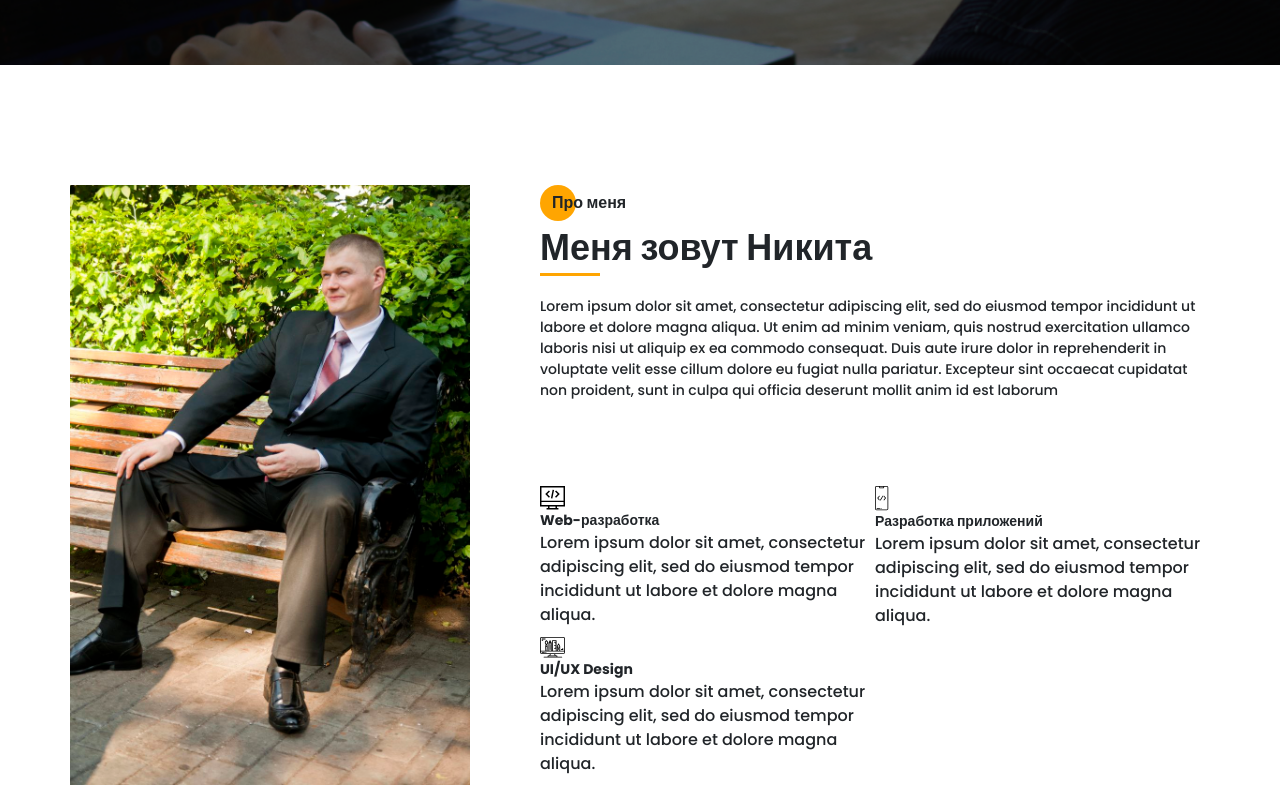
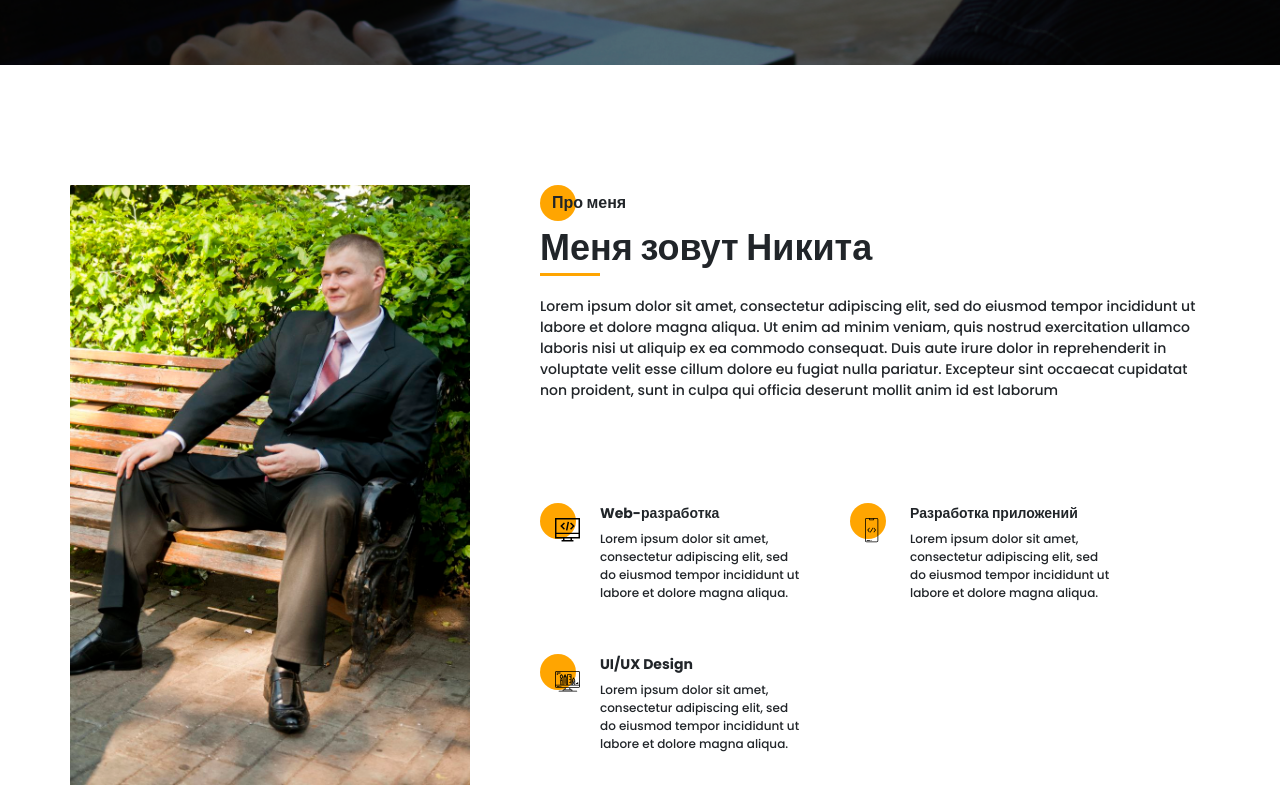
Before and after one commit to 4oVEN/portfolio, a website: page src/index.html in a window 1280 px wide. Shown: the part 735-1520 px from the top of the page. Drawn offline with nearby package versions, Linux system fonts and the light colour scheme; files that its build step writes are made by us from their sources; files whose address does not match are found by name.

Commit message:
about final

```diff
--- a/src/index.html
+++ b/src/index.html
@@ -114,8 +114,8 @@
                     <p class="about__text">Lorem ipsum dolor sit amet, consectetur adipiscing elit, sed do eiusmod tempor incididunt ut labore et dolore magna aliqua. Ut enim ad minim veniam, quis nostrud exercitation ullamco laboris nisi ut aliquip ex ea commodo consequat. Duis aute irure dolor in reprehenderit in voluptate velit esse cillum dolore eu fugiat nulla pariatur. Excepteur sint occaecat cupidatat non proident, sunt in culpa qui officia deserunt mollit anim id est laborum</p>
                 </div>
                 <div class="about__skills">
-                    <div class="about__skils-item">
-                        <div>
+                    <div class="about__skills-item">
+                        <div class="about__skills-circle">
                             <img src="icons/about_me/web_development.svg" alt="web-dev">
                         </div>
                         <div>
@@ -123,8 +123,8 @@
                             <div class="about__skills-text">Lorem ipsum dolor sit amet, consectetur adipiscing elit, sed do eiusmod tempor incididunt ut labore et dolore magna aliqua.</div>
                         </div>
                     </div>
-                    <div class="about__skils-item">
-                        <div>
+                    <div class="about__skills-item">
+                        <div class="about__skills-circle">
                             <img src="icons/about_me/mobile_dev.svg" alt="web-dev">
                         </div>
                         <div>
@@ -132,8 +132,8 @@
                             <div class="about__skills-text">Lorem ipsum dolor sit amet, consectetur adipiscing elit, sed do eiusmod tempor incididunt ut labore et dolore magna aliqua.</div>
                         </div>
                     </div>
-                    <div class="about__skils-item">
-                        <div>
+                    <div class="about__skills-item">
+                        <div class="about__skills-circle">
                             <img src="icons/about_me/design.svg" alt="web-dev">
                         </div>
                         <div>
--- a/src/sass/blocks/_about.scss
+++ b/src/sass/blocks/_about.scss
@@ -30,6 +30,27 @@
   }
   &__skills{
     display: grid;
-    grid-template: repeat(2, 1fr) / repeat(2, 1fr);
+    grid-template: repeat(2, minmax(115px, auto)) / repeat(2, 260px);
+    grid-auto-rows: 1fr;
+    column-gap: 50px;
+    row-gap: 20px;
+    &-item{
+      display: grid;
+      grid-template-columns: 40px 200px;
+      column-gap: 20px;
+    }
+    &-circle{
+      position: relative;
+      padding: 15px 0 0 15px;
+      @include before_circle;
+      &:before{
+        top: 0;
+      }
+    }
+    &-text{
+      margin-top: 6px;
+      font-size: 12px;
+      line-height: 18px;
+    }
   }
 }
```
Also changed, not shown: dist/css/style.min.css, dist/index.html.
